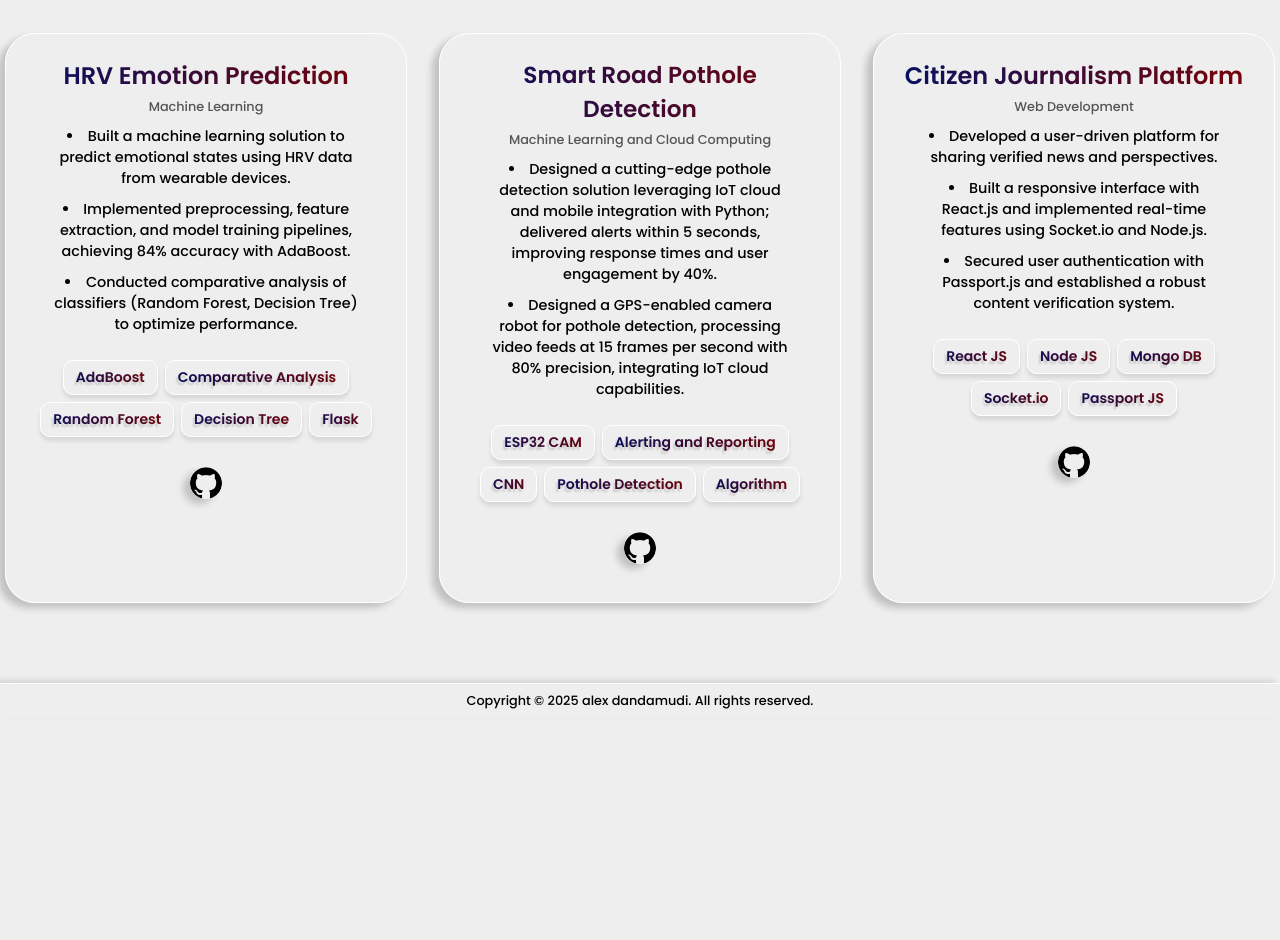
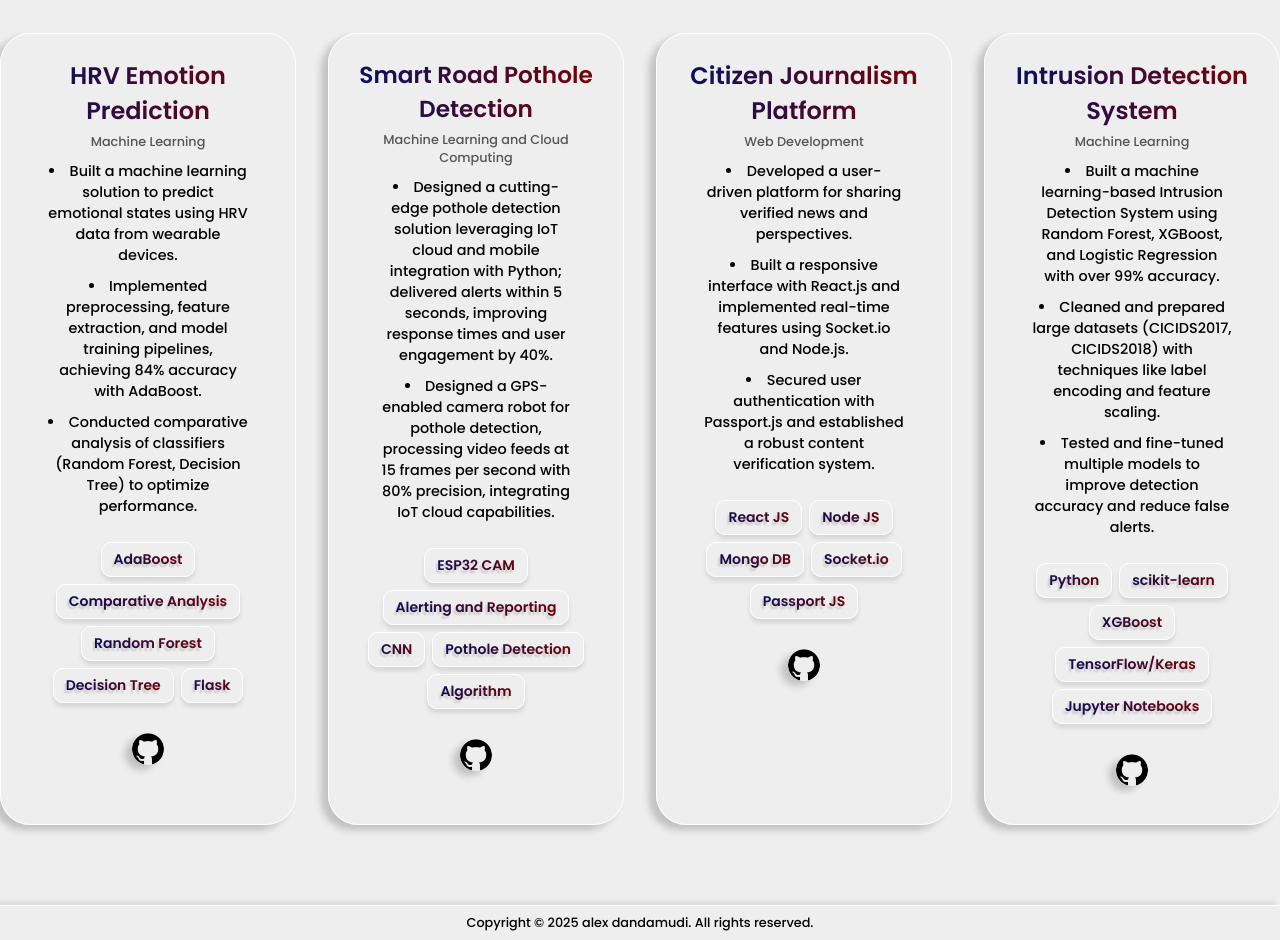
Before and after one commit to Alex-Dandamudi/html-css-js-portfolio, a plain HTML site: page index.html in a window 1280 px wide. Shown: the part 1520-2460 px from the top of the page. Before the commit the page ends 2238 px from the top, so only its background shows below. Drawn offline with nearby package versions, Linux system fonts and the light colour scheme.

Commit message:
minor changes

```diff
--- a/index.html
+++ b/index.html
@@ -186,6 +186,29 @@
                         </div>
                     </div>
                 </div>
+                <div class="intrusion-project-card">
+                    <div class="HRV">
+                        <h3>Intrusion Detection System</h3>
+                        <p>Machine Learning </p>
+                        <div class="HRV-points">
+                        <li>Built a machine learning-based Intrusion Detection System using Random Forest, XGBoost, and Logistic
+                            Regression with over 99% accuracy.</li>
+                        <li>Cleaned and prepared large datasets (CICIDS2017, CICIDS2018) with techniques like label encoding and
+                            feature scaling.</li>
+                        <li>Tested and fine-tuned multiple models to improve detection accuracy and reduce false alerts.</li>
+                         </div>
+                         <div class="tech-stack">
+                            <span class="tech-tile">Python</span>
+                            <span class="tech-tile">scikit-learn</span>
+                            <span class="tech-tile">XGBoost</span>
+                            <span class="tech-tile">TensorFlow/Keras</span>
+                            <span class="tech-tile">Jupyter Notebooks</span>
+                          </div>
+                         <div class="HRV-links">
+                            <img src="./assets/github.png" alt="My GitHub Profile" class="HRV-git-icon"onclick="location.href='https://github.com/Alex-Dandamudi'"/>
+                        </div>
+                    </div>
+                </div>
             </div>
     </section>
     <footer class="footer">Copyright © 2025 alex dandamudi. All rights reserved.</footer>
--- a/style.css
+++ b/style.css
@@ -425,9 +425,7 @@ section{
 
 .project-grid{
     display: flex;
-    overflow: hidden;
-    text-align: center;
-    justify-content: center;
+    justify-content: space-around;
     gap:2rem;
 }
 
@@ -438,10 +436,11 @@ h2{
 .nav-links{
     text-shadow: -6px 5px 6px rgba(0, 0, 0, 0.189);
 }
-.hrv-project-card,.pothole-project-card,.web-project-card{
+.hrv-project-card,.pothole-project-card,.web-project-card,.intrusion-project-card{
     transition: transform 0.3s ease;
+    text-align: center;
 }
-.hrv-project-card:hover,.pothole-project-card:hover,.web-project-card:hover{
+.hrv-project-card:hover,.pothole-project-card:hover,.web-project-card:hover,.intrusion-project-card:hover{
     transform: scale(1.07); /* Slight bulge */
      background: linear-gradient(135deg, #fdfbfb, #ebedee); /* Subtle light grey fade */
      transform: translateY(-6px);
@@ -460,7 +459,7 @@ h2{
     padding: 5px;
 }
 
-.hrv-project-card,.pothole-project-card,.web-project-card{
+.hrv-project-card,.pothole-project-card,.web-project-card,.intrusion-project-card{
 
     border: 1px solid white;
     border-radius: 30px;
@@ -604,7 +603,7 @@ h2{
     margin-right: 10vh;
 }
 
-.university,.narayana{
+.university,.narayana,.about-title,.education-title,.projects-title{
     animation:autoblur linear;
     animation-timeline: view(75% 0%);
 }
```
